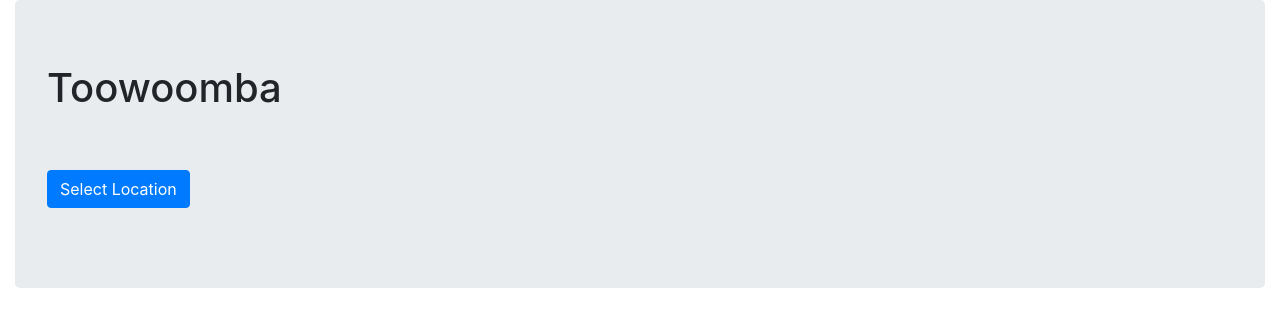
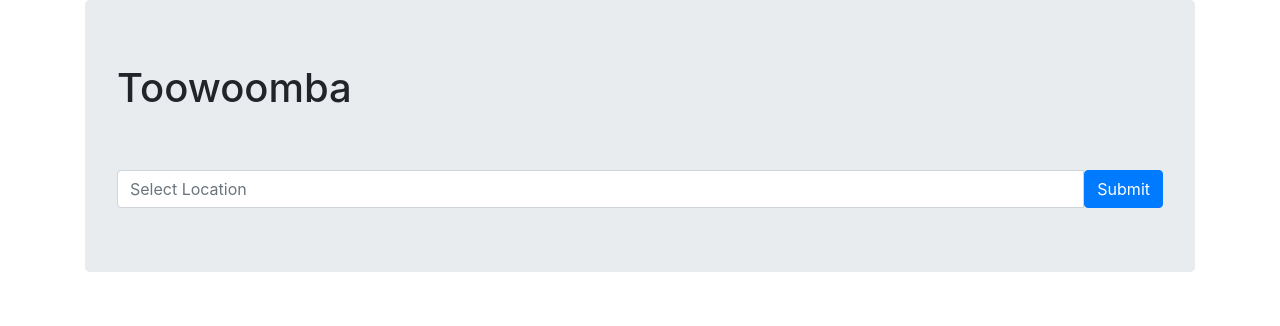
Before and after one commit to willemclarke/react-weather-app, a React (Create React App) app: page / in a window 1280 px wide. Shown: the top 326 px of the page. Built offline with nearby package versions, Linux system fonts and the light colour scheme; no server answers.

Commit message:
5th commit, code doesnt work, but is close, onclick functionality....

```diff
--- a/src/App.tsx
+++ b/src/App.tsx
@@ -1,6 +1,6 @@
-import React from "react";
+import React, { useState, FormEvent } from "react";
 import axios from "axios";
-import { Container, Jumbotron, Button } from "react-bootstrap";
+import { Container, Jumbotron, Button, InputGroup, FormControl } from "react-bootstrap";
 import "bootstrap/dist/css/bootstrap.min.css";
 import { CurrentWeather } from "./components/CurrentWeather";
 import { Forecast } from "./components/Forecast";
@@ -17,14 +17,22 @@ interface AppState {
   icon: string;
 }
 
+interface OnChangeState {
+  cityName: string;
+}
+
 const App: React.FC = () => {
   const [appState, updateAppState] = React.useState<AppState>({
     cityName: "Toowoomba",
     date: "",
-    isLoading: false,
+    isLoading: true,
     temp: "",
     description: "",
     icon: ""
+  });
+
+  const [onChangeState, updateOnChangeState] = React.useState<OnChangeState>({
+    cityName: ""
   });
 
   React.useEffect(() => {
@@ -32,43 +40,42 @@ const App: React.FC = () => {
       const { temp, description, icon, date } = weatherData[0];
       updateAppState({
         ...appState,
+        isLoading: false,
         date: date,
         temp: temp,
         description: description,
         icon: icon
       });
+      console.log(appState, "straight after");
+      setTimeout(() => {
+        console.log(appState, "after 1 sec");
+      }, 1000);
     });
   }, []); // [] ensures the API is only called once
 
   return (
-    <Container fluid>
+    <Container>
       <Jumbotron>
         {renderTopSection(appState.cityName, appState.date, appState.temp, appState.description, appState.icon)}
-        <p>
-          <Button variant="primary" as="input" type="button" value="Select Location"></Button>
-        </p>
+        <InputGroup className="form-select-location">
+          <FormControl
+            placeholder="Select Location"
+            onChange={(event: React.FormEvent<HTMLInputElement>) => onChange(event, onChangeState, updateOnChangeState)}
+          />
+          <Button
+            variant="primary"
+            type="submit"
+            onClick={(event: React.FormEvent<HTMLButtonElement>) => onClick(onChangeState, appState, updateAppState)}
+          >
+            Submit
+          </Button>
+        </InputGroup>
+
         {/* <Forecast icon="11d" temp="30" description="Sunny" /> */}
       </Jumbotron>
     </Container>
   );
 };
-
-interface WeatherResponse {
-  list: [
-    {
-      main: {
-        temp: string;
-      };
-      weather: [
-        {
-          description: string;
-          icon: string;
-        }
-      ];
-      dt_text: string;
-    }
-  ];
-}
 
 interface Weather {
   temp: string;
@@ -88,7 +95,6 @@ function updateWeather(cityName: string): Promise<Weather[]> {
 
       const temps = _.map(data, item => {
         const formattedDate = item.dt_txt.substring(0, 10);
-
         return {
           date: formattedDate,
           temp: `${item.main.temp}°C`,
@@ -96,7 +102,6 @@ function updateWeather(cityName: string): Promise<Weather[]> {
           icon: `http://openweathermap.org/img/wn/${item.weather[0].icon}@2x.png`
         };
       });
-      console.log(temps);
       return temps;
     })
     .catch(err => {
@@ -109,4 +114,42 @@ function renderTopSection(cityName: string, date: string, temp: string, descript
   return <CurrentWeather cityName={cityName} date={date} temp={temp} description={description} icon={icon} />;
 }
 
+function onChange(
+  event: React.FormEvent<HTMLInputElement>,
+  onChangeState: OnChangeState,
+  updateOnChangeState: (value: React.SetStateAction<OnChangeState>) => void
+) {
+  const cityName = event.currentTarget.value;
+  updateOnChangeState({
+    ...onChangeState,
+    cityName
+  });
+}
+
+function onClick(onChangeState: OnChangeState, appState: AppState, updateAppState: (value: React.SetStateAction<AppState>) => void) {
+  const cityName = onChangeState.cityName;
+  console.log(cityName);
+  updateAppState({
+    ...appState,
+    cityName
+  });
+}
+
 export default App;
+
+interface WeatherResponse {
+  list: [
+    {
+      main: {
+        temp: string;
+      };
+      weather: [
+        {
+          description: string;
+          icon: string;
+        }
+      ];
+      dt_text: string;
+    }
+  ];
+}
--- a/src/components/CurrentWeather.tsx
+++ b/src/components/CurrentWeather.tsx
@@ -1,5 +1,6 @@
 import React from "react";
 import { Container, Jumbotron, Button } from "react-bootstrap";
+import "bootstrap/dist/css/bootstrap.min.css";
 
 interface Props {
   cityName: string;
@@ -11,14 +12,14 @@ interface Props {
 
 export const CurrentWeather = (props: Props) => {
   return (
-    <div>
-      <h1>{props.cityName}</h1>
-      <h5>{props.date}</h5>
-      <h3>
+    <div className="current-weather-section">
+      <h1 className="current-city-name"> {props.cityName}</h1>
+      <h3 className="current-date">{props.date}</h3>
+      <h3 className="current-icon-and-temp">
         <img src={props.icon} />
         {props.temp}
       </h3>
-      <p>{props.description}</p>
+      <p className="current-description">{props.description}</p>
     </div>
   );
 };
--- a/src/components/Forecast.tsx
+++ b/src/components/Forecast.tsx
@@ -8,7 +8,7 @@ interface Props {
 
 export const Forecast = (props: Props) => {
   return (
-    <div>
+    <div className="forecast-section">
       <img src={props.icon} />
       <h3>{props.temp}</h3>
       <p>{props.description}</p>
```
